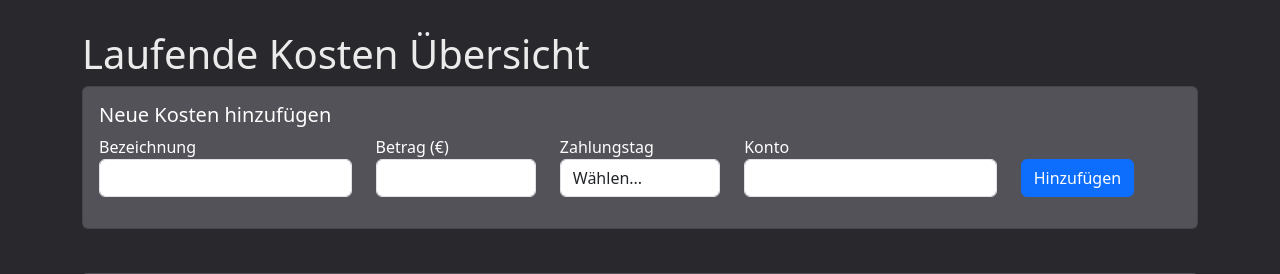
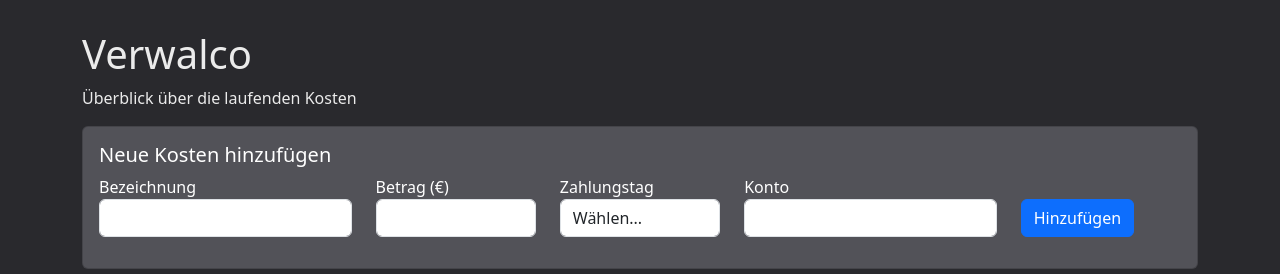
Before and after one commit to NovaRecords/Verwalco, a Flask app: page / in a window 1280 px wide. Shown: the top 274 px of the page. Run offline with Flask 3, Linux system fonts and the light colour scheme; data comes from the database, SQL or seed files in the repository.

Commit message:
Update index.html

```diff
--- a/templates/index.html
+++ b/templates/index.html
@@ -3,7 +3,7 @@
 <head>
     <meta charset="UTF-8">
     <meta name="viewport" content="width=device-width, initial-scale=1.0">
-    <title>Laufende Kosten Übersicht</title>
+    <title>Verwalco</title>
     <link href="https://cdn.jsdelivr.net/npm/bootstrap@5.3.2/dist/css/bootstrap.min.css" rel="stylesheet">
     <link href="https://cdnjs.cloudflare.com/ajax/libs/font-awesome/5.15.4/css/all.min.css" rel="stylesheet">
     <style>
@@ -81,8 +81,8 @@
 </head>
 <body>
     <div class="container">
-        <h1>Laufende Kosten Übersicht</h1>
-
+        <h1>Verwalco</h1>
+        <p>Überblick über die laufenden Kosten</p>
         <div class="card mb-4">
             <div class="card-body">
                 <h5 class="card-title">Neue Kosten hinzufügen</h5>
```
